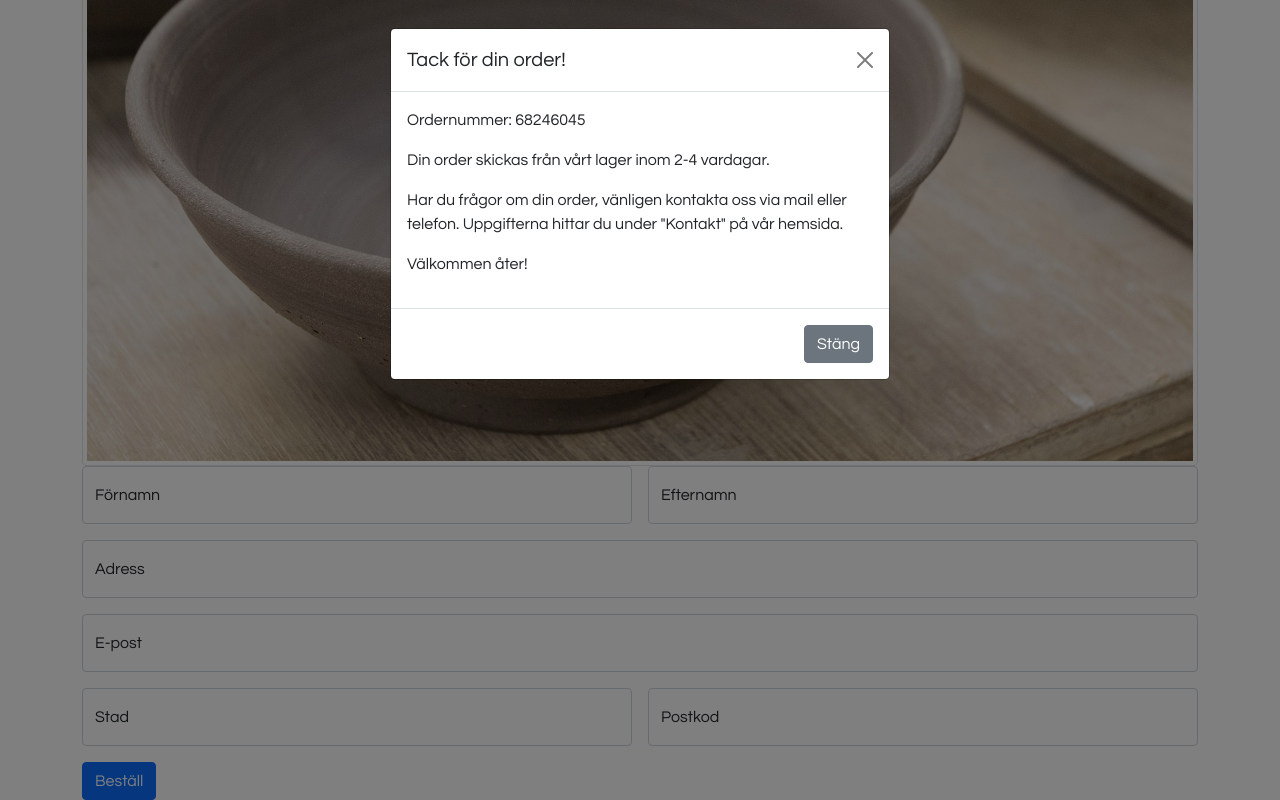
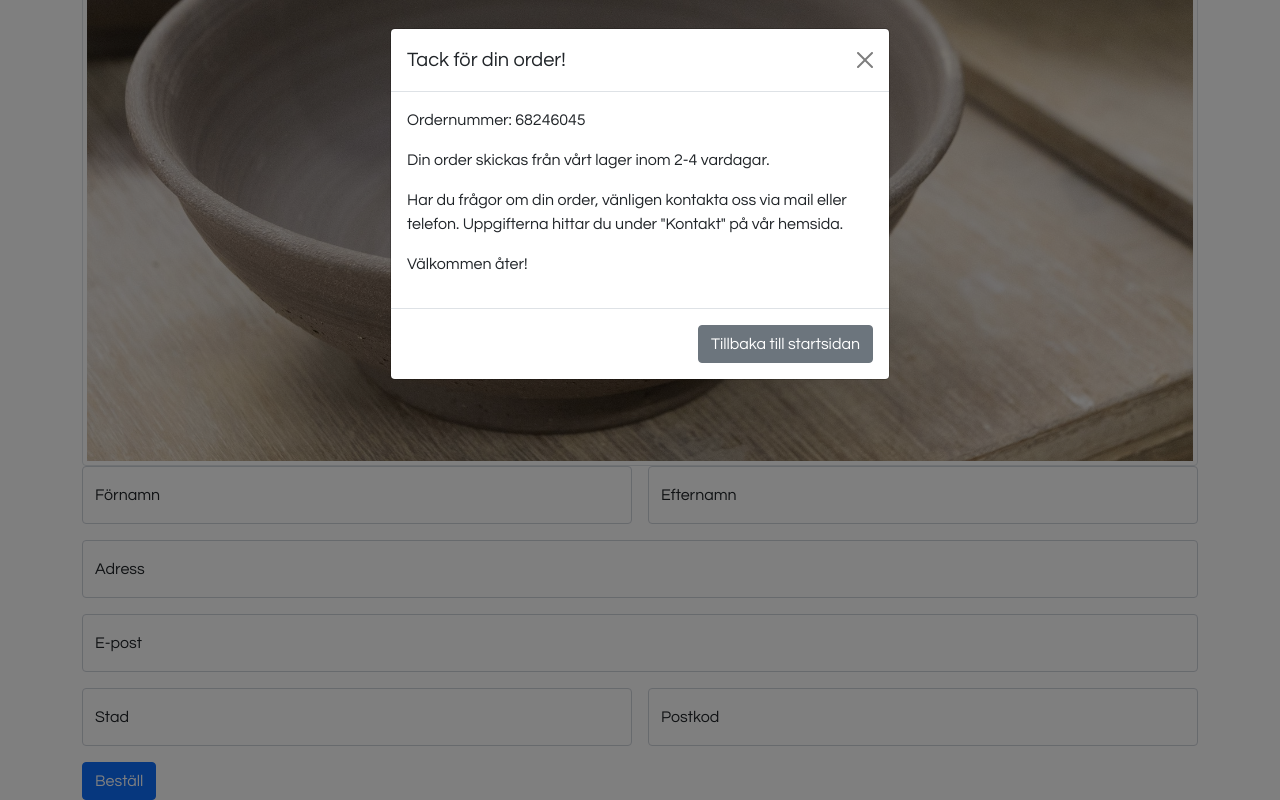
Before and after one commit to elgen98/Konstshoppen, a website: page buy.html in a window 1280 px wide. Both pictures are taken after a click on the button "Beställ". Shown: the part 517-1317 px from the top of the page. Drawn offline with nearby package versions, Linux system fonts and the light colour scheme; files that its build step writes are made by us from their sources.

Commit message:
knapp tibka till startsidan

```diff
--- a/buy.html
+++ b/buy.html
@@ -151,7 +151,7 @@
                   class="btn btn-secondary"
                   data-bs-dismiss="modal"
                 >
-                  Stäng
+                  Tillbaka till startsidan
                 </button>
               </div>
             </div>
```
